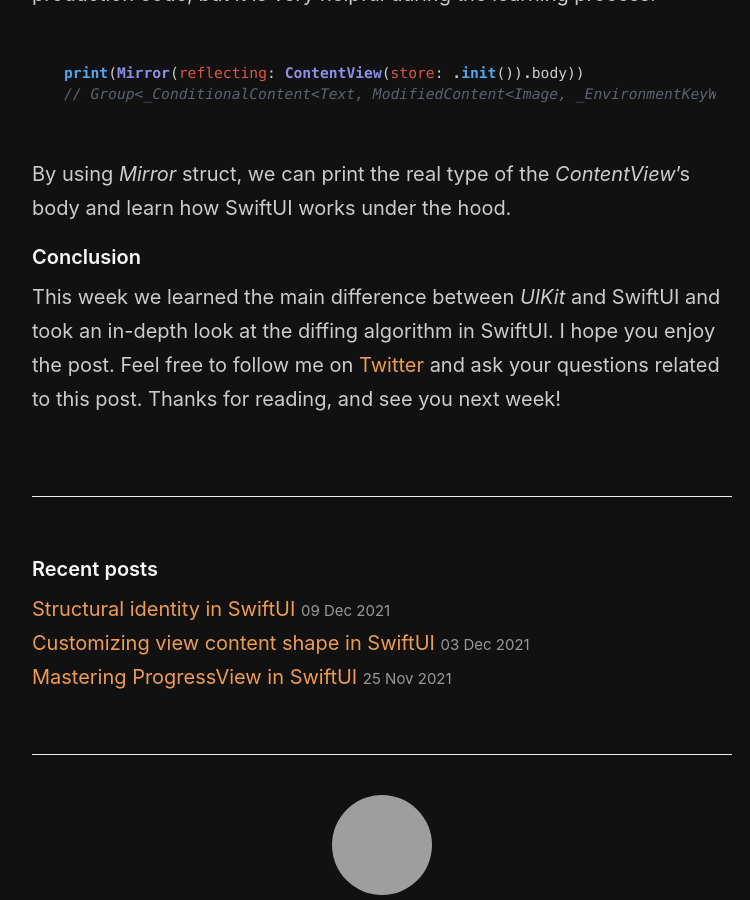
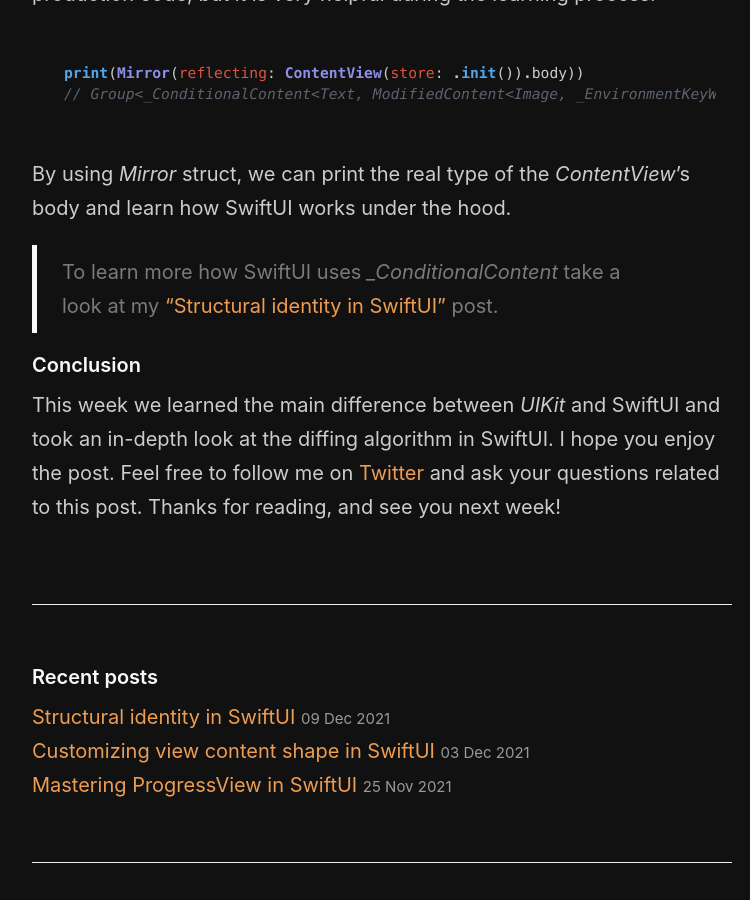
Before and after one commit to mecid/mecid.github.io, a Jekyll site: the page built from _posts/2019-11-19-you-have-to-change-mindset-to-use-swiftui.md, in a window 1280 px wide and 900 px high, scrolled down 2568 px, cut to the strip 0-900 px from the top of the window. Shown: the whole strip, without its empty margins (258-1008 px from the left). Built offline with Jekyll 4.4.1, drawn with Linux system fonts in a browser that asks for light colours; grey boxes are pictures that could not be loaded.

Commit message:
Update 2019-11-19-you-have-to-change-mindset-to-use-swiftui.md

```diff
--- a/_posts/2019-11-19-you-have-to-change-mindset-to-use-swiftui.md
+++ b/_posts/2019-11-19-you-have-to-change-mindset-to-use-swiftui.md
@@ -51,5 +51,7 @@ print(Mirror(reflecting: ContentView(store: .init()).body))
 
 By using *Mirror* struct, we can print the real type of the *ContentView*'s body and learn how SwiftUI works under the hood.
 
+> To learn more how SwiftUI uses *_ConditionalContent* take a look at my ["Structural identity in SwiftUI"](/2021/12/09/structural-identity-in-swiftui/) post.
+
 #### Conclusion
 This week we learned the main difference between *UIKit* and SwiftUI and took an in-depth look at the diffing algorithm in SwiftUI. I hope you enjoy the post. Feel free to follow me on [Twitter](https://twitter.com/mecid) and ask your questions related to this post. Thanks for reading, and see you next week!
```
